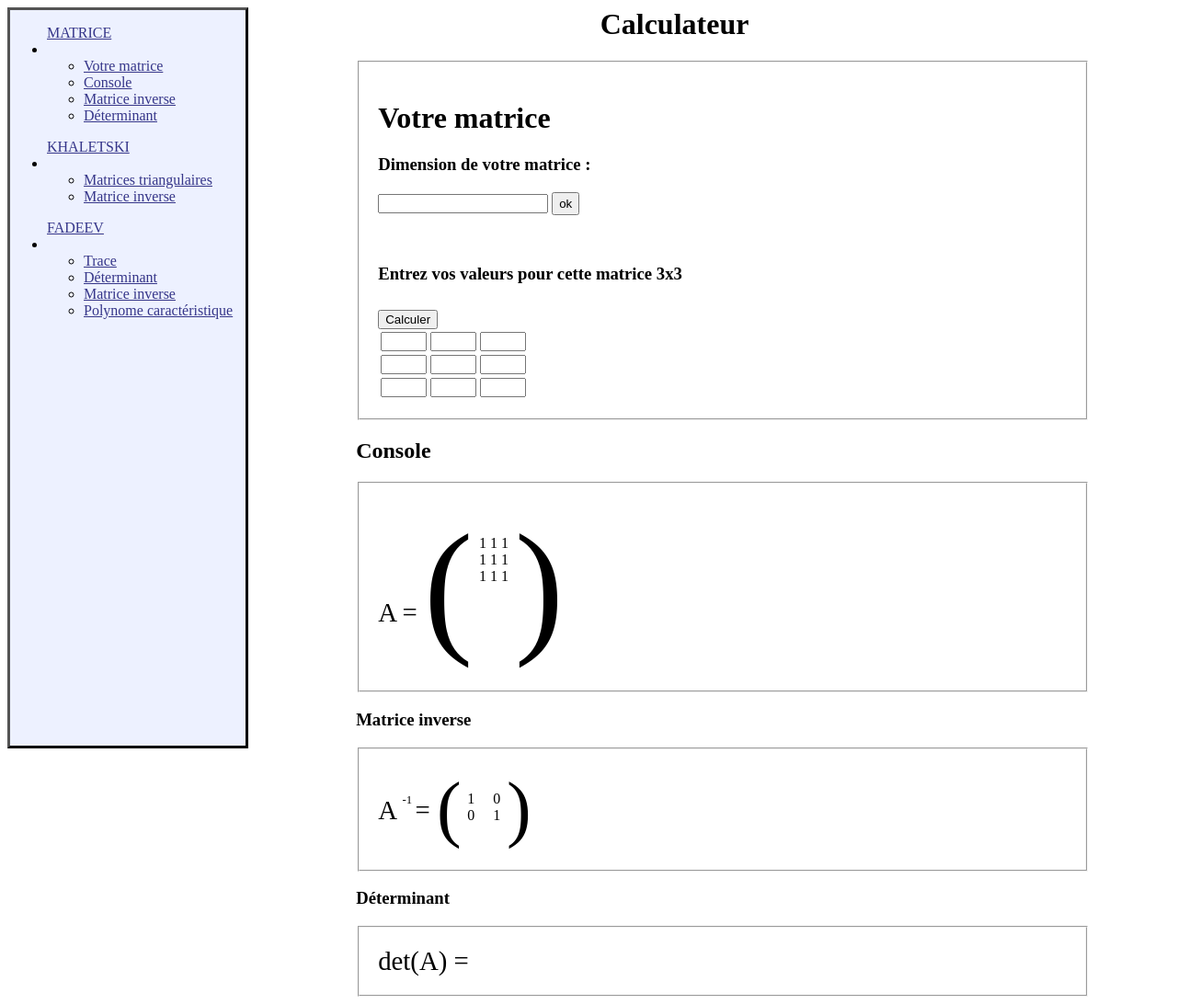
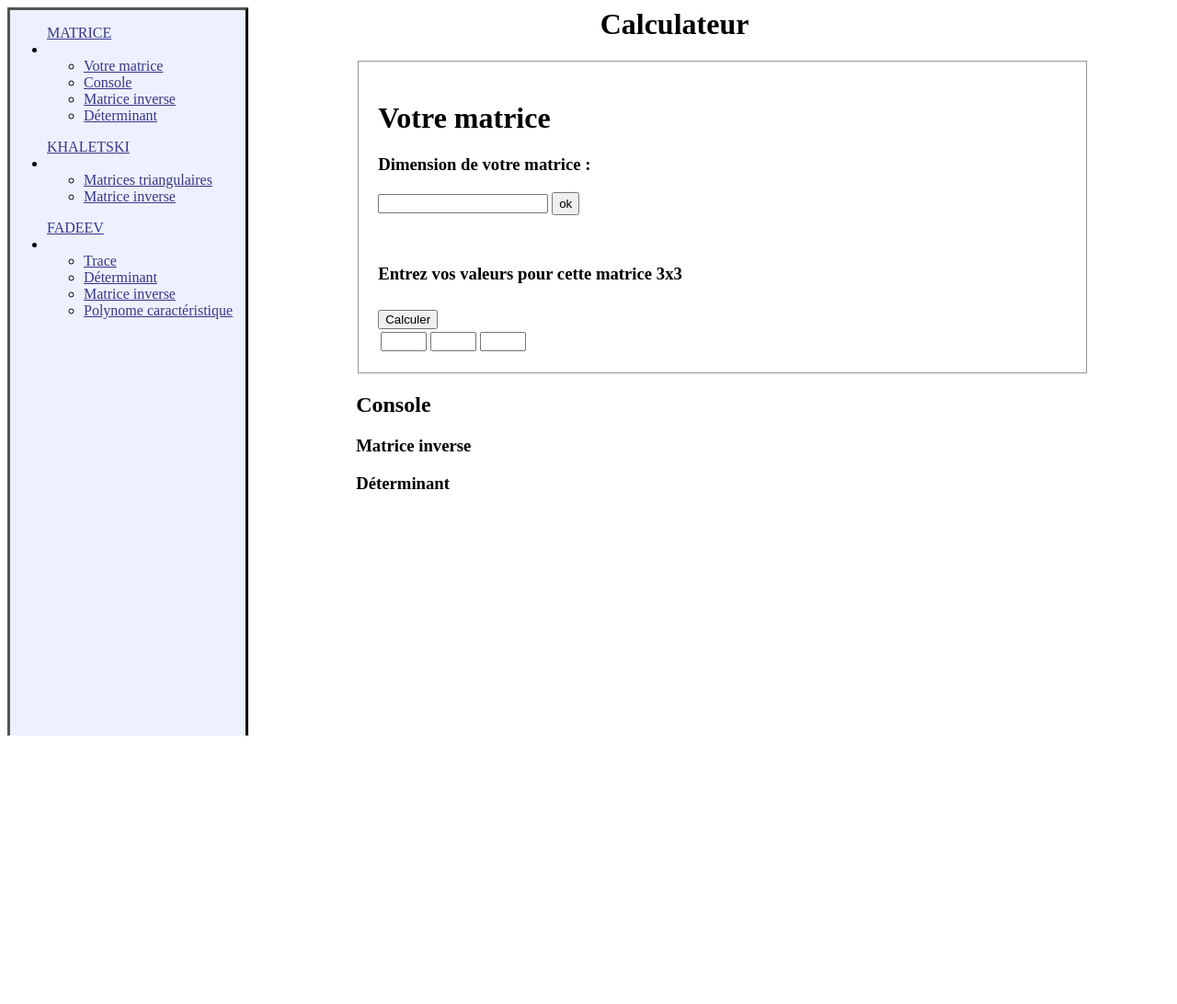
Before and after one commit to Natika31/Maths, a PHP site: page / in a window 1280 px wide. Shown: the whole page at 92% size. After the commit the page ends 800 px from the top, so only its background shows below. Run offline with PHP 8.4, Linux system fonts and the light colour scheme; some libraries are stand-ins or nearby versions.

Commit message:
Auto stash before merge of "master" and "origin/master"

```diff
--- a/vue/console.php
+++ b/vue/console.php
@@ -9,13 +9,12 @@
   padding: 20px;
 }
 
-#EtiquetteMatrice{
+#etiquetteMatrice{
   padding-left: auto;
 }
 </style>
-
 <fieldset id = "console">
-  <span id = "EtiquetteMatrice" >
+  <span id = "etiquetteMatrice" >
   <label for="matrice" style="vertical-align: 0.55em; font-size:1.8em;"> A = </label>
     <span id = "matrice"></span>
       <span>
@@ -23,13 +22,13 @@
       </span>
       <span class="mtable" style="vertical-align: 6.05em;padding: 0px 0.167em;">
         <span classe= "args">
-          <?php for ($l = 0; $l < $dimension ; $l++) : ?>
+          <?php for ($li = 0; $li < $_SESSION['dimension']; $li++) : ?>
             <span class= "ligne" >
-              <?php  for ($c = 0;$c < $dimension; $c++) :?>
+              <?php  for ($co = 0;$co < $_SESSION['dimension']; $co++) :?>
                 <span class = "col1" style=" width: 1em">
                   <span class = "col1-b" style="margin-top: -0.2em;">
                     <span class = "col1-m" >
-                        <span class="col1-s" style="padding-top: 0.351em; padding-bottom: 0.351em;">1</span>
+                        <span class="col1-s" style="padding-top: 0.351em; padding-bottom: 0.351em;"> <?php  echo 0; ?></span>
                     </span>
                   </span>
                 </span>
--- a/vue/fadeev.php
+++ b/vue/fadeev.php
@@ -1,4 +1,6 @@
 <! DOCTYPE html>
+<?php session_start(); ?>
+
 <html>
   <head>
       <meta charset="utf-8">
@@ -12,8 +14,9 @@
         <?php require('../vue/navBar.php'); ?>
       </header>
       <main>
-        <?php /*requipe('../modele/function.php'); */?>
+/*require('../modele/function.php'); */?>
         <h1 id= "titre"> FADEEV </h1>
+        <?php require('../vue/console.php'); ?>
         <h2 id="trace"> Trace </h2>
         <h2 id="determinant"> Déterminant </h2>
         <h2 id="inverse"> Matrice Inverse </h2>
--- a/vue/index.php
+++ b/vue/index.php
@@ -1,4 +1,5 @@
 <! DOCTYPE html>
+
 <html>
   <head>
       <meta charset="utf-8">
@@ -13,12 +14,12 @@
         <h1 id= "titre"> Calculateur </h1>
           <?php require('../vue/inputMatrice.php'); ?>
         <h2 id="resultat"> Console </h2>
-          <?php require('../vue/console.php'); ?>
+          <?php /*require('../vue/console.php');*/ ?>
           <?php /*require('../modele/function/function.php');*/ ?>
         <h3 id="inverse"> Matrice inverse </h2>
-          <?php require('../vue/consoleInverse.php'); ?>
+          <?php/* require('../vue/consoleInverse.php'); */?>
         <h3 id="determinant"> Déterminant </h2>
-          <?php require('../vue/consoleDeterminant.php'); ?>
+          <?php /*require('../vue/consoleDeterminant.php'); */?>
       </main>
   </body>
 </html>
--- a/vue/inputMatrice.php
+++ b/vue/inputMatrice.php
@@ -1,3 +1,5 @@
+
+<?php session_start(); ?>
 <style>
   #champMatrice{
     width: 750px;
@@ -30,30 +32,33 @@
 </style>
 <fieldset id="champMatrice">
   <h1> Votre matrice </h1>
+
 <form class="dimension" method="post" action="index.php">
       <span id="dimension">
         <h3>Dimension de votre matrice :</h3>
-        <input class="dimension" name="dimension" type="text" type="text">
+        <input class="dimension" name="dimension" type="text" type="text" >
         <button class="dimension" type="submit"  id= "btok">ok</button>
       </span>
 </form>
 <br>
-<?php $dimension = $_POST['dimension'] ?? 3;?>
+<?php $dimension = $_POST['dimension'] ?? 3; ?>
+<?php $_SESSION['dimension'] = $dimension; ?>
 
 <h3> Entrez vos valeurs pour cette matrice <?php echo $dimension.'x'.$dimension; ?></h3>
   <table id='matrice'>
-    <?php $matrice = array(); ?>
-    <form class="matrice" method="post" action="index.php">
+    <form class="matrice" method="post" action="fadeev.php">
       <tbody>
-        <?php for ($l = 0; $l < $dimension; $l++) :  ?>
+        <?php /*for ($i = 0; $i < $dimension; $i++) :  */?>
         <tr class= "ligne">
-          <?php for ($c = 0; $c < $dimension; $c++) : ?>
+          <?php for ($i = 0; $i < $dimension; $i++) : ?>
             <td >
-              <input id="x" name= "a.<?= $l ?>.<?= $c ?>"  type="text" class="form" >
+              <input id="x" name= <?= $i ?> type="text" class="form" >
+
             </td>
           <?php endfor; ?>
         </tr>
-      <?php endfor;?>
+      <?php /*endfor;*/?>
+
     </tbody>
     <button id= "btCalcul" type="submit"  id= "btCalcul">Calculer</button>
   </form>
```
